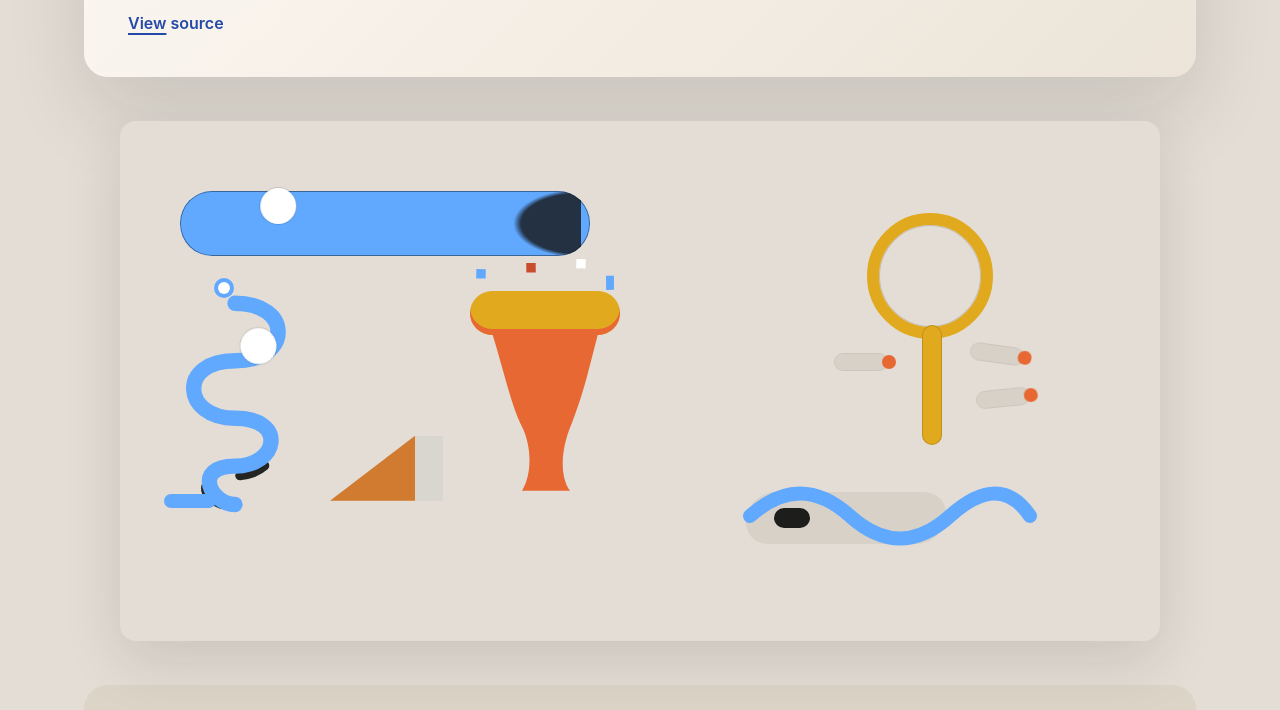
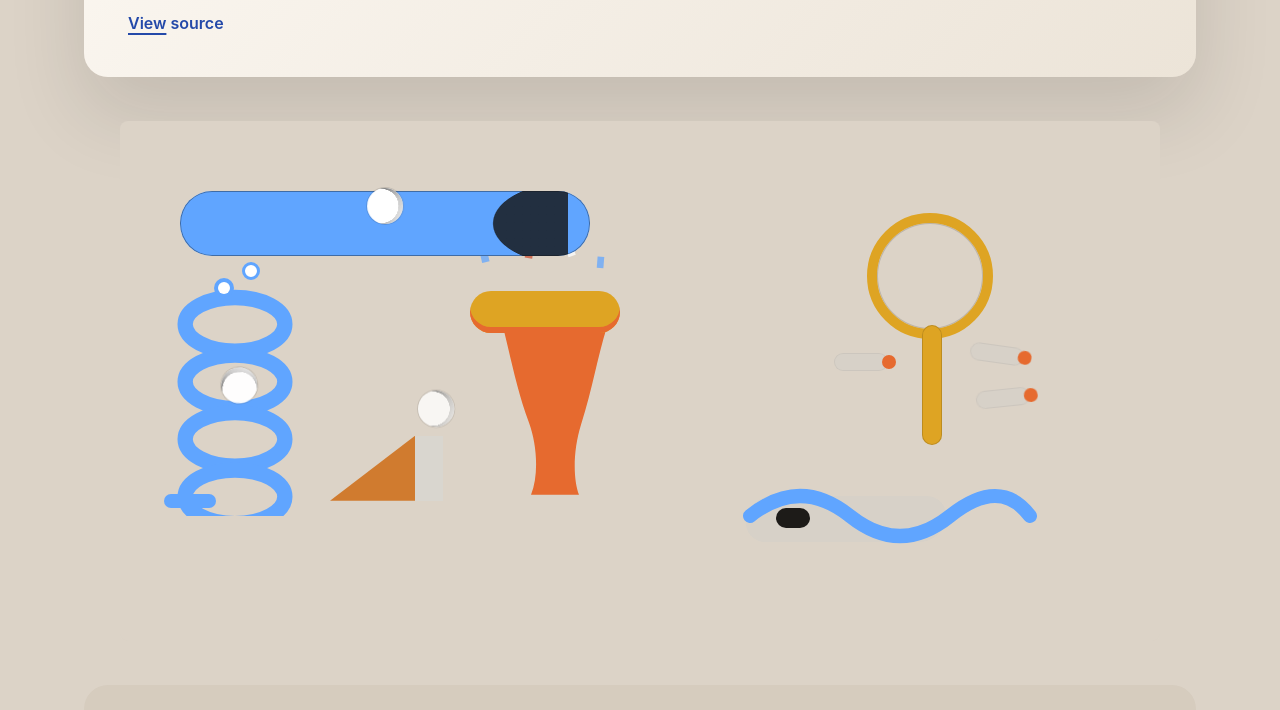
Before and after one commit to Dor-J/Rube-Goldberg-CSS-Machine, a website built with Vite: page index.html in a window 1280 px wide. Shown: the part 243-953 px from the top of the page. Built offline with nearby package versions, Linux system fonts and the light colour scheme.

Commit message:
improving coil structure

```diff
--- a/src/main.ts
+++ b/src/main.ts
@@ -37,15 +37,26 @@ app.innerHTML = `
 
       <div class="shape coil" aria-hidden="true">
         <svg viewBox="0 0 150 240" role="presentation" aria-hidden="true">
-              <path
-                class="coil-back"
-                d="M75 18 C 135 18 135 78 75 78 S 15 138 75 138 S 125 198 75 198 S 45 230 75 230"
-              ></path>
-              <path
-                class="coil-front"
-                d="M75 18 C 135 18 135 78 75 78 S 20 138 75 138 S 120 188 75 188 S 50 228 75 228"
-              ></path>
+          <g class="loops" transform="translate(75,40)">
+            <g class="loop">
+              <ellipse class="back" pathLength="100" rx="52" ry="28" cx="0" cy="0"></ellipse>
+              <ellipse class="front" rx="52" ry="28" cx="0" cy="0"></ellipse>
+            </g>
+            <g class="loop" transform="translate(0,60)">
+              <ellipse class="back" pathLength="100" rx="52" ry="28" cx="0" cy="0"></ellipse>
+              <ellipse class="front" rx="52" ry="28" cx="0" cy="0"></ellipse>
+            </g>
+            <g class="loop" transform="translate(0,120)">
+              <ellipse class="back" pathLength="100" rx="52" ry="28" cx="0" cy="0"></ellipse>
+              <ellipse class="front" rx="52" ry="28" cx="0" cy="0"></ellipse>
+            </g>
+            <g class="loop" transform="translate(0,180)">
+              <ellipse class="back" pathLength="100" rx="52" ry="28" cx="0" cy="0"></ellipse>
+              <ellipse class="front" rx="52" ry="28" cx="0" cy="0"></ellipse>
+            </g>
+          </g>
         </svg>
+        <div class="coil-inlet" aria-hidden="true"></div>
         <div class="coil-cap" aria-hidden="true"></div>
         <div class="coil-tail" aria-hidden="true"></div>
       </div>
@@ -73,17 +84,13 @@ app.innerHTML = `
           <div class="shape slide" aria-hidden="true">
             <div class="berm" aria-hidden="true"></div>
             <div class="hole" aria-hidden="true"></div>
-            <svg
-              viewBox="0 0 300 90"
-              class="wave"
-              role="presentation"
-              aria-hidden="true"
-            >
-              <path d="M10 60 Q60 15 110 60 T210 60 T290 60"></path>
+            <svg viewBox="0 0 300 90" class="wave" role="presentation" aria-hidden="true">
+              <path d="M10 60 Q60 20 110 60 T210 60 T290 60"></path>
             </svg>
           </div>
 
           <div class="ball b-coil" aria-hidden="true"></div>
+          <div class="ball b-funnel" aria-hidden="true"></div>
           <div class="ball b-tube" aria-hidden="true"></div>
           <div class="ball b-ring" aria-hidden="true"></div>
           <div class="ball b-exit" aria-hidden="true"></div>
--- a/src/style.css
+++ b/src/style.css
@@ -28,19 +28,19 @@
     --canvas-w: 960;
     --canvas-h: 480;
 
-    --bg: #e3ddd5;
+    --bg: #dcd3c7;
     --page-max: 1200px;
-    --blue: #61a8ff;
-    --orange: #e86833;
+    --blue: #60a5ff;
+    --orange: #e66a2f;
     --orange-dark: #d07b2f;
-    --yellow: #e0a91e;
-    --black: #141414;
+    --yellow: #dea423;
+    --black: #14110f;
     --white: #ffffff;
     --light-gray: #d7d1c8;
     --ramp-gray: #d9d6cf;
-    --text-muted: #5b534a;
-    --header-bg: #f6f2ec;
-    --footer-bg: #dcd4c7;
+    --text-muted: #5a5047;
+    --header-bg: #f4efe6;
+    --footer-bg: #d6ccbe;
     --link-color: #2449a9;
 
     --space-xs: 0.25rem;
@@ -57,9 +57,9 @@
 
     /* animation hooks for later wiring */
     /* Motion timings + derived delays */
-    --t-coil: 2.4s;
+    --t-coil: 2.2s;
     --t-ramp: 1.1s;
-    --t-funnel: 1.2s;
+    --t-funnel: 1s;
     --t-tube: 1.4s; /* explicit; matches implementation */
     --t-ring: 1.1s;
     --t-slide: 1.8s;
@@ -234,10 +234,9 @@
     width: min(100%, 1040px);
     aspect-ratio: calc(var(--canvas-w) / var(--canvas-h));
     background: var(--bg);
-    border-radius: 16px;
+    border-radius: 8px;
     position: relative;
     overflow: hidden;
-    box-shadow: 0 20px 60px rgba(20, 20, 20, 0.12);
     container-type: size;
     --sx: calc(100cqw / var(--canvas-w));
     --sy: calc(100cqh / var(--canvas-h));
@@ -260,9 +259,10 @@
     width: 36px;
     height: 36px;
     border-radius: 50%;
-    background: var(--white);
-    box-shadow: 0 0 0 var(--stroke-thin) var(--outline);
+    background: #fff;
+    box-shadow: 0 0 0 1px rgba(0, 0, 0, 0.12);
     z-index: 40;
+    isolation: isolate;
 
     /* hooks for future animations */
     --segment-duration: 1.2s;
@@ -272,6 +272,22 @@
     animation-fill-mode: both;
     animation-iteration-count: infinite;
     animation-play-state: running;
+  }
+
+  .ball::after {
+    content: '';
+    position: absolute;
+    inset: 0;
+    border-radius: 50%;
+    background: radial-gradient(
+        circle at 75% 30%,
+        rgba(255, 255, 255, 0.3),
+        transparent 55%
+      ),
+      linear-gradient(120deg, rgba(0, 0, 0, 0.9), rgba(0, 0, 0, 0));
+    mask: radial-gradient(circle at 40% 50%, transparent 60%, black 61%);
+    opacity: 0.9;
+    mix-blend-mode: multiply;
   }
 }
 
@@ -295,12 +311,13 @@
     top: 0;
     right: 0;
     bottom: 0;
-    width: 120px;
+    width: 110px;
     background: radial-gradient(
-      80% 75% at 100% 50%,
-      rgba(20, 20, 20, 0.9) 0 62%,
-      transparent 70%
+      120px 65px at 100% 50%,
+      rgba(20, 20, 20, 0.95) 0 62%,
+      transparent 63%
     );
+    filter: none;
   }
 
   .tube::before {
@@ -308,11 +325,12 @@
     position: absolute;
     inset: 0;
     border-radius: inherit;
-    box-shadow: inset 0 0 0 1px rgba(0, 0, 0, 0.4);
+    box-shadow: inset 0 0 0 1px rgba(0, 0, 0, 0.35);
     pointer-events: none;
   }
 
   /* Coil */
+  /* COIL — geometry + styling */
   .coil {
     left: 40px;
     top: 165px;
@@ -327,23 +345,39 @@
     display: block;
   }
 
-  .coil path {
+  .coil .loops,
+  .coil .loop {
+    vector-effect: non-scaling-stroke;
+  }
+
+  .coil .front {
     fill: none;
+    stroke: var(--blue);
+    stroke-width: 16;
     stroke-linecap: round;
     stroke-linejoin: round;
   }
 
-  .coil .coil-back {
+  .coil .back {
+    fill: none;
     stroke: var(--black);
     stroke-width: 10;
-    stroke-dasharray: 28 38;
-    stroke-dashoffset: 10;
-    opacity: 0.92;
+    opacity: 0.95;
+    stroke-dasharray: 8 92;
+    stroke-dashoffset: 50;
+    stroke-linecap: round;
+    stroke-linejoin: round;
   }
 
-  .coil .coil-front {
-    stroke: var(--blue);
-    stroke-width: 16;
+  .coil-inlet {
+    position: absolute;
+    left: 82px;
+    top: -24px;
+    width: 18px;
+    height: 18px;
+    border-radius: 50%;
+    border: 3px solid var(--blue);
+    background: var(--white);
   }
 
   .coil-cap {
@@ -353,7 +387,7 @@
     width: 12px;
     height: 12px;
     border-radius: 50%;
-    background: var(--white);
+    background: #fff;
     box-shadow: 0 0 0 4px var(--blue);
   }
 
@@ -373,7 +407,7 @@
     top: 315px;
     width: 85px;
     height: 65px;
-    background: var(--orange-dark);
+    background: #d07b2f;
     clip-path: polygon(0 100%, 100% 0, 100% 100%);
     z-index: 5;
   }
@@ -383,7 +417,7 @@
     top: 315px;
     width: 28px;
     height: 65px;
-    background: var(--ramp-gray);
+    background: #d9d6cf;
     z-index: 6;
   }
 
@@ -401,7 +435,7 @@
     left: 15px;
     top: 0;
     width: 150px;
-    height: 44px;
+    height: 42px;
     border-radius: 999px;
     background: var(--yellow);
     box-shadow: inset 0 -6px 0 var(--orange);
@@ -410,51 +444,52 @@
 
   .funnel .body {
     position: absolute;
-    left: 35px;
+    left: 48px;
     top: 36px;
-    width: 110px;
-    height: 164px;
+    width: 104px;
+    height: 168px;
     background: var(--orange);
     clip-path: path(
-      'M0,0 H110 C100,36 96,60 82,96 C70,124 70,150 80,164 H32 C42,148 42,120 32,100 C20,76 12,36 0,0 Z'
+      'M0,0 H104 C94,32 90,60 78,98 C70,124 70,152 76,168 H28 C36,148 34,118 26,96 C14,64 8,32 0,0 Z'
     );
     z-index: 1;
   }
 
   .funnel .confetti {
     position: absolute;
-    width: 12px;
-    height: 12px;
+    width: 8px;
+    height: 8px;
     z-index: 3;
     transform: rotate(var(--r, 0deg));
+    opacity: 0.9;
   }
 
   .funnel .c1 {
-    left: 20px;
-    top: -12px;
+    left: 26px;
+    top: -10px;
     background: var(--blue);
     --r: 18deg;
   }
 
   .funnel .c2 {
     left: 70px;
-    top: -18px;
+    top: -14px;
     background: #c94c2e;
     --r: -12deg;
   }
 
   .funnel .c3 {
-    left: 120px;
-    top: -22px;
+    left: 112px;
+    top: -16px;
     background: var(--white);
     --r: 24deg;
   }
 
   .funnel .c4 {
-    left: 150px;
-    top: -6px;
-    width: 10px;
-    height: 18px;
+    left: 142px;
+    top: -8px;
+    width: 7px;
+    height: 12px;
     background: var(--blue);
     --r: -6deg;
   }
@@ -474,7 +509,7 @@
     top: 0;
     width: 126px;
     height: 126px;
-    border: 12px solid var(--yellow);
+    border: 10px solid var(--yellow);
     border-radius: 50%;
     box-shadow: inset 0 0 0 1px rgba(0, 0, 0, 0.15);
   }
@@ -539,20 +574,20 @@
   .slide .berm {
     position: absolute;
     left: 6px;
-    top: 36px;
+    top: 40px;
     width: 200px;
-    height: 52px;
+    height: 46px;
     background: var(--light-gray);
-    border-radius: 30px;
+    border-radius: 26px;
     transform: skewX(-8deg);
     z-index: 1;
   }
 
   .slide .hole {
     position: absolute;
-    left: 34px;
+    left: 36px;
     top: 52px;
-    width: 36px;
+    width: 34px;
     height: 20px;
     border-radius: 999px;
     background: var(--black);
@@ -582,19 +617,37 @@
     top: 82px;
   }
 
+  .ball.b-funnel {
+    left: 210px;
+    top: 305px;
+  }
+
   .ball.b-coil {
-    left: 78px;
-    top: 210px;
+    left: 40px;
+    top: 165px;
   }
 
   .ball.b-ring {
-    left: 818px;
-    top: 162px;
+    left: 720px;
+    top: 92px;
   }
 
   .ball.b-exit {
     left: 736px;
     top: 360px;
+  }
+
+  .ball.b-exit::before {
+    content: '';
+    position: absolute;
+    width: 34px;
+    height: 12px;
+    border-radius: 999px;
+    background: rgba(0, 0, 0, 0.55);
+    left: 1px;
+    bottom: -10px;
+    filter: blur(1px);
+    opacity: 0.65;
   }
 }
 
@@ -664,32 +717,34 @@
 }
 @keyframes coil-segment {
   0% {
-    transform: translate(60px, 8px) rotate(0turn);
     opacity: 1;
+    transform: translate(18px, -12px) rotate(0turn);
   }
-  15% {
-    transform: translate(84px, 48px) rotate(0.35turn);
+  12% {
+    transform: translate(118px, 16px) rotate(0.3turn);
   }
-  30% {
-    transform: translate(32px, 92px) rotate(0.75turn);
+  24% {
+    transform: translate(10px, 64px) rotate(0.6turn);
   }
-  45% {
-    transform: translate(86px, 136px) rotate(1.15turn);
+  36% {
+    transform: translate(122px, 102px) rotate(0.9turn);
+  }
+  48% {
+    transform: translate(8px, 148px) rotate(1.2turn);
   }
   60% {
-    transform: translate(22px, 176px) rotate(1.45turn);
-    opacity: 0.98;
+    transform: translate(132px, 188px) rotate(1.5turn);
   }
-  75% {
-    transform: translate(120px, 198px) rotate(1.7turn);
+  78% {
+    transform: translate(204px, 118px) rotate(1.8turn);
   }
   90% {
-    transform: translate(185px, 78px) rotate(1.9turn);
-    opacity: 0.9;
+    transform: translate(228px, 152px) rotate(1.95turn);
+    opacity: 0.92;
   }
   100% {
-    transform: translate(205px, 132px) rotate(2.05turn);
     opacity: 0;
+    transform: translate(248px, 176px) rotate(2.05turn);
   }
 }
 
@@ -713,6 +768,39 @@
   100% {
     transform: translateY(-34px) scale(0.8);
     opacity: 0;
+  }
+}
+
+/* ---- A2) RAMP LIFT + FUNNEL DROP ---- */
+.ball.b-funnel {
+  animation: ramp-funnel calc(var(--t-ramp) + var(--t-funnel))
+    cubic-bezier(0.33, 0, 0.67, 1) var(--d1) infinite both;
+  z-index: 36;
+}
+@keyframes ramp-funnel {
+  0% {
+    opacity: 0;
+    transform: translate(-10px, 40px) scale(0.96);
+  }
+  6% {
+    opacity: 1;
+    transform: translate(8px, 18px) scale(1);
+  }
+  25% {
+    transform: translate(60px, -12px) scale(1.02);
+  }
+  42% {
+    transform: translate(118px, -60px) scale(1);
+  }
+  58% {
+    transform: translate(148px, -16px) scale(0.98);
+  }
+  76% {
+    transform: translate(156px, 80px) scale(0.94);
+  }
+  100% {
+    opacity: 0;
+    transform: translate(160px, 178px) scale(0.88);
   }
 }
 
@@ -750,21 +838,21 @@
 }
 @keyframes ring-pass {
   0% {
-    transform: translate(44px, 56px) scale(1);
+    transform: translate(18px, 64px) scale(0.94);
     opacity: 0;
   }
   10% {
     opacity: 1;
   }
   40% {
-    transform: translate(90px, 56px) scale(1.06);
+    transform: translate(72px, 46px) scale(1.06);
     box-shadow: 0 0 0 6px color-mix(in oklab, var(--yellow), transparent 82%);
   }
   60% {
-    transform: translate(90px, 56px) scale(1.1);
+    transform: translate(74px, 48px) scale(1.12);
   }
   100% {
-    transform: translate(90px, 178px) scale(0.96);
+    transform: translate(74px, 180px) scale(0.92);
     box-shadow: 0 0 0 0 transparent;
   }
 }
```
Lines whose indentation alone changed are shown as unchanged.
